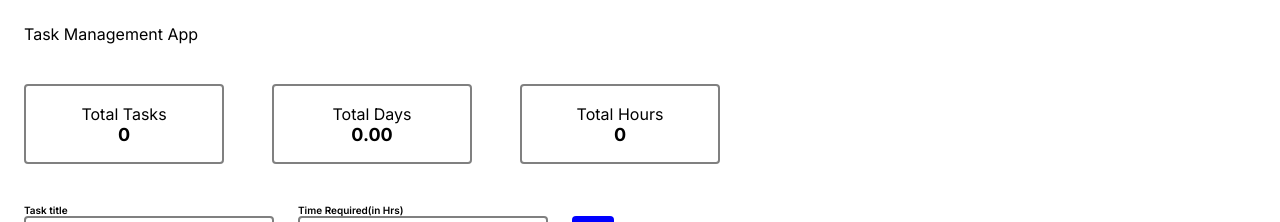
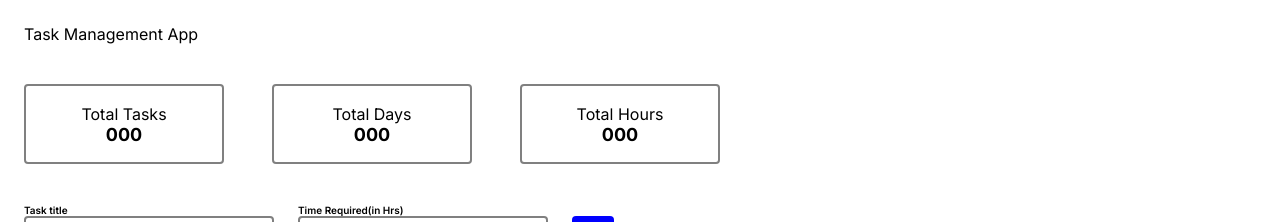
Before and after one commit to chilah/mf-frontend-challenge, a Next.js app: page / in a window 1280 px wide. Shown: the top 222 px of the page. Built offline with nearby package versions, Linux system fonts and the light colour scheme.

Commit message:
feat: add zero page util

```diff
--- a/components/common/Box/DaysBox.tsx
+++ b/components/common/Box/DaysBox.tsx
@@ -1,5 +1,6 @@
 import React from 'react';
 import { Box } from '.';
+import { addZeroPad } from '@/utils';
 
 type Props = {
   days: number;
@@ -7,7 +8,12 @@ type Props = {
 
 const DaysBox: React.FC<Props> = (props) => {
   const { days } = props;
-  return <Box value={days.toFixed(2)} label="Total Days" />;
+
+  const dayString = React.useMemo(() => {
+    return addZeroPad(days, 2);
+  }, [days]);
+
+  return <Box value={dayString} label="Total Days" />;
 };
 
 export default DaysBox;
--- a/components/common/Box/HoursBox.tsx
+++ b/components/common/Box/HoursBox.tsx
@@ -1,5 +1,6 @@
 import React from 'react';
 import { Box } from '.';
+import { addZeroPad } from '@/utils';
 
 type Props = {
   hours: number;
@@ -7,7 +8,12 @@ type Props = {
 
 const HoursBox: React.FC<Props> = (props) => {
   const { hours } = props;
-  return <Box value={hours} label="Total Hours" />;
+
+  const hoursString = React.useMemo(() => {
+    return addZeroPad(hours);
+  }, [hours]);
+
+  return <Box value={hoursString} label="Total Hours" />;
 };
 
 export default HoursBox;
--- a/components/common/Box/TaskBox.tsx
+++ b/components/common/Box/TaskBox.tsx
@@ -1,5 +1,6 @@
 import React from 'react';
 import { Box } from '.';
+import { addZeroPad } from '@/utils';
 
 type Props = {
   tasks: number;
@@ -7,7 +8,12 @@ type Props = {
 
 const TaskBox: React.FC<Props> = (props) => {
   const { tasks } = props;
-  return <Box value={tasks} label="Total Tasks" />;
+
+  const tasksString = React.useMemo(() => {
+    return addZeroPad(tasks);
+  }, [tasks]);
+
+  return <Box value={tasksString} label="Total Tasks" />;
 };
 
 export default TaskBox;
--- a/utils/index.ts
+++ b/utils/index.ts
@@ -1,3 +1,4 @@
 export * from './cssHelper';
 export * from './localstorageHelper';
 export * from './mockDataHelper';
+export * from './numberHelper';
--- /dev/null
+++ b/utils/numberHelper.ts
@@ -0,0 +1,7 @@
+export const addZeroPad = (num: number, length?: number) => {
+  return num.toLocaleString('en-US', {
+    style: 'decimal',
+    minimumIntegerDigits: 3,
+    maximumFractionDigits: length,
+  });
+};
```
